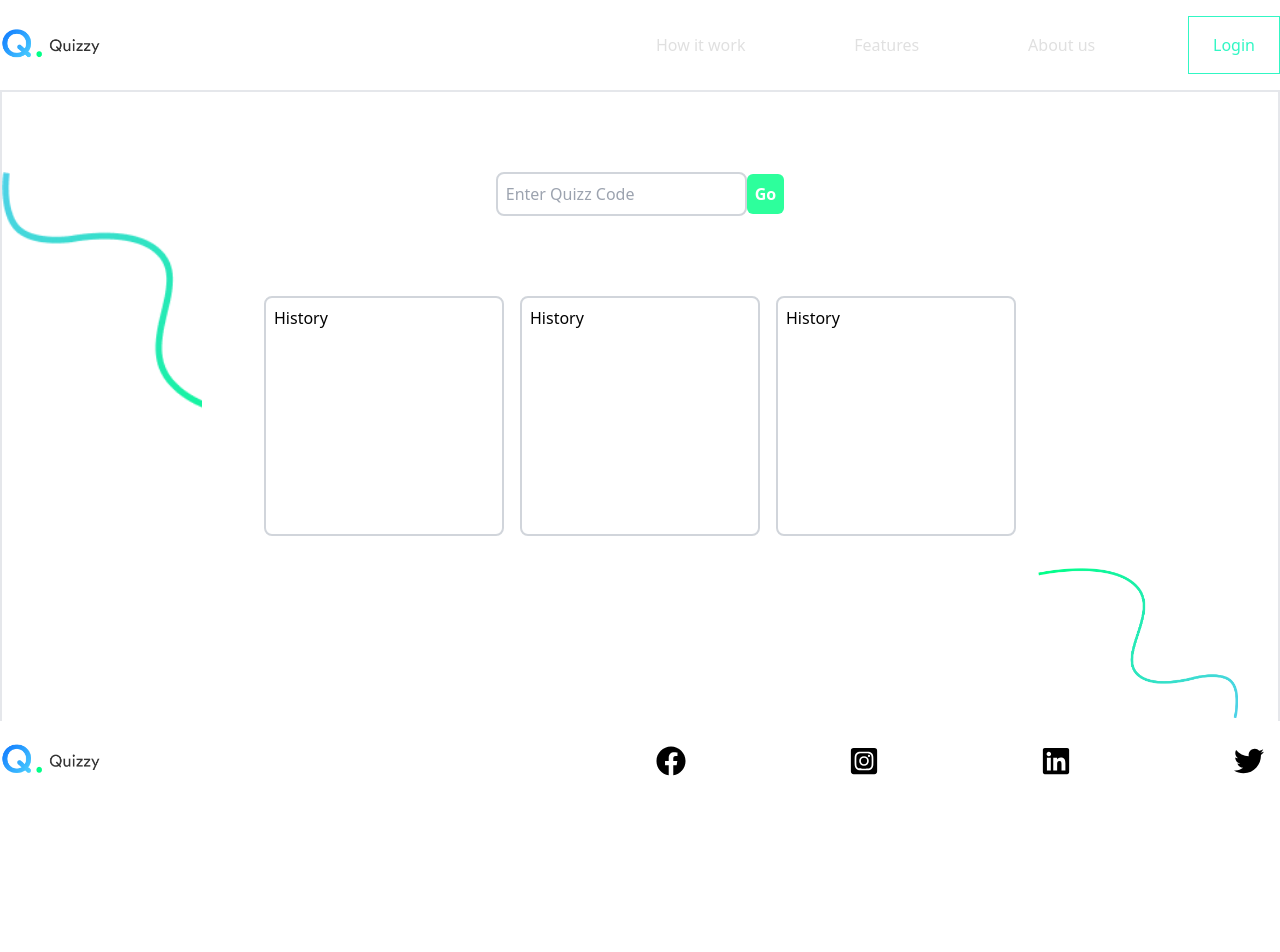
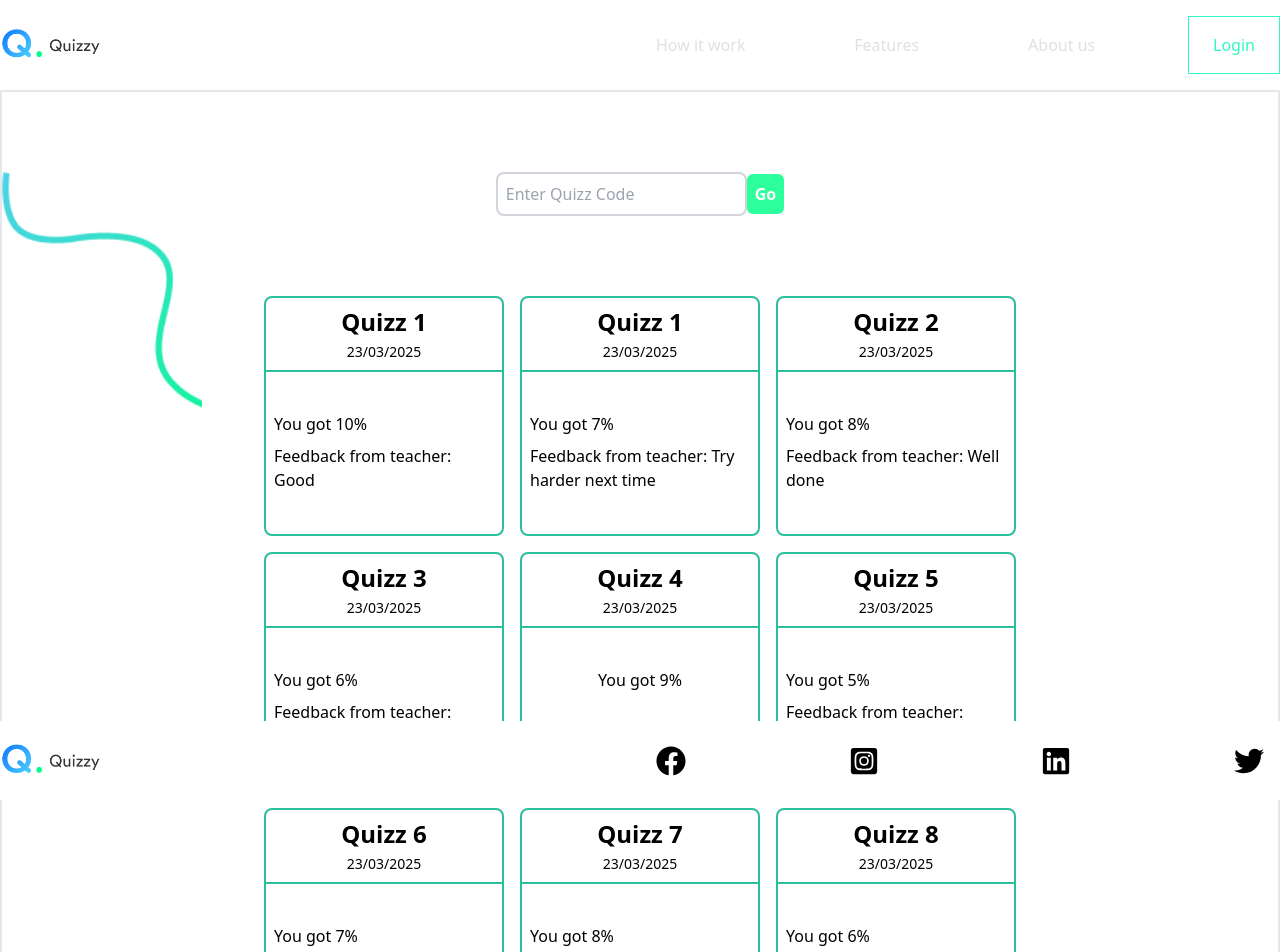
Before and after one commit to NguyenVu04/TestMaster_Project, a Next.js app in the folder frontend/: page /student/1 in a window 1280 px wide. Shown: the top 952 px of the page. Before the commit the page ends 800 px from the top, so only its background shows below. Built offline with nearby package versions, Linux system fonts and the light colour scheme.

Commit message:
update student history card

```diff
--- a/frontend/app/components/HistoryCard.tsx
+++ /dev/null
@@ -1,11 +0,0 @@
-import React from "react";
-
-const HistoryCard = () => {
-  return (
-    <div className="h-60 w-60 border-2 border-gray-300 p-2 rounded-lg">
-      <div>History</div>
-    </div>
-  );
-};
-
-export default HistoryCard;
--- /dev/null
+++ b/frontend/app/components/StudentHistoryCard.tsx
@@ -0,0 +1,42 @@
+import studentHistory from "@/app/interface/studentHistory";
+import React, { useCallback } from "react";
+
+// attempTimes: number;
+// studentId: string;
+// //
+// studentName: string;
+// quizzTitle: string;
+// teacherName: string;
+// score: number;
+// feedback?: string;
+// startTime: Date;
+
+type StudentHistoryCardProps = {
+  data: studentHistory;
+};
+const StudentHistoryCard = ({ data }: StudentHistoryCardProps) => {
+  const formatDate = useCallback((date: Date) => {
+    return date.toLocaleDateString("en-UK");
+  }, []);
+
+  return (
+    <div
+      className="h-60 w-60 flex  flex-col gap-10  items-center border-2 rounded-lg"
+      style={{ borderColor: "#2ABF9C" }}
+    >
+      <div
+        className="text-2xl py-2 border-b-2 border-b-cyan-500 w-full text-center font-bold"
+        style={{ borderColor: "#2ABF9C" }}
+      >
+        {data.quizzTitle}
+        <p className="text-sm font-light pt-1">{formatDate(data.startTime)}</p>
+      </div>
+      <div className="flex flex-col gap-2  justify-center px-2">
+        <div>You got {data.score}%</div>
+        {data.feedback && <div>Feedback from teacher: {data.feedback}</div>}
+      </div>
+    </div>
+  );
+};
+
+export default StudentHistoryCard;
--- /dev/null
+++ b/frontend/app/interface/studentHistory.ts
@@ -0,0 +1,14 @@
+type studentHistory = {
+  // id for list
+  attempTimes: number;
+  studentId: string;
+  //
+  studentName: string;
+  quizzTitle: string;
+  teacherName: string;
+  score: number;
+  feedback?: string;
+  startTime: Date;
+};
+
+export default studentHistory;
--- a/frontend/app/student/[id]/page.tsx
+++ b/frontend/app/student/[id]/page.tsx
@@ -1,14 +1,117 @@
 "use client";
-import HistoryCard from "@/app/components/HistoryCard";
+import HistoryCard from "@/app/components/StudentHistoryCard";
 import QuizzCode from "@/app/components/QuizzCode";
+import studentHistory from "@/app/interface/studentHistory";
 import Image from "next/image";
 import React from "react";
+
+const DATA: studentHistory[] = [
+  {
+    attempTimes: 1,
+    studentId: "1",
+    studentName: "Tung",
+    quizzTitle: "Quizz 1",
+    teacherName: "Teacher 1",
+    score: 10,
+    feedback: "Good",
+    startTime: new Date(),
+  },
+  {
+    attempTimes: 2,
+    studentId: "1",
+    studentName: "Tung",
+    quizzTitle: "Quizz 1",
+    teacherName: "Teacher 1",
+    score: 7,
+    feedback: "Try harder next time",
+    startTime: new Date(),
+  },
+  {
+    attempTimes: 1,
+    studentId: "2",
+    studentName: "Linh",
+    quizzTitle: "Quizz 2",
+    teacherName: "Teacher 2",
+    score: 8,
+    feedback: "Well done",
+    startTime: new Date(),
+  },
+  {
+    attempTimes: 3,
+    studentId: "3",
+    studentName: "Minh",
+    quizzTitle: "Quizz 3",
+    teacherName: "Teacher 3",
+    score: 6,
+    feedback: "Needs improvement",
+    startTime: new Date(),
+  },
+  {
+    attempTimes: 2,
+    studentId: "4",
+    studentName: "Hoa",
+    quizzTitle: "Quizz 4",
+    teacherName: "Teacher 4",
+    score: 9,
+    startTime: new Date(),
+  },
+  {
+    attempTimes: 1,
+    studentId: "5",
+    studentName: "Nam",
+    quizzTitle: "Quizz 5",
+    teacherName: "Teacher 5",
+    score: 5,
+    feedback: "Study more",
+    startTime: new Date(),
+  },
+  {
+    attempTimes: 4,
+    studentId: "6",
+    studentName: "An",
+    quizzTitle: "Quizz 6",
+    teacherName: "Teacher 6",
+    score: 7,
+    feedback: "Good progress",
+    startTime: new Date(),
+  },
+  {
+    attempTimes: 2,
+    studentId: "7",
+    studentName: "Binh",
+    quizzTitle: "Quizz 7",
+    teacherName: "Teacher 7",
+    score: 8,
+    feedback: "Keep it up",
+    startTime: new Date(),
+  },
+  {
+    attempTimes: 3,
+    studentId: "8",
+    studentName: "Phuong",
+    quizzTitle: "Quizz 8",
+    teacherName: "Teacher 8",
+    score: 6,
+    feedback: "Focus more on details",
+    startTime: new Date(),
+  },
+  {
+    attempTimes: 1,
+    studentId: "9",
+    studentName: "Huy",
+    quizzTitle: "Quizz 9",
+    teacherName: "Teacher 9",
+    score: 10,
+    feedback: "Excellent work",
+    startTime: new Date(),
+  },
+];
 
 function StudentHome() {
   const [quizzCode, setQuizzCode] = React.useState("");
   console.log(quizzCode);
   return (
-    <div className="flex flex-1 border-2 flex-col items-center relative ">
+    <div className="flex flex-1 border-2 flex-col items-center justify-center relative ">
       <Image
         src="/outline5.png"
         alt="logo"
@@ -30,10 +133,13 @@ function StudentHome() {
           console.log(code);
         }}
       />
-      <div className="flex flex-row gap-4 self-center mt-20">
-        <HistoryCard />
-        <HistoryCard />
-        <HistoryCard />
+      <div className="flex flex-wrap w-[60%] items-center justify-center gap-4 self-center mt-20">
+        {/* <HistoryCard /> */}
+        {DATA.map((data) => {
+          return (
+            <HistoryCard data={data} key={data.attempTimes + data.studentId} />
+          );
+        })}
       </div>
     </div>
   );
--- a/frontend/app/teacher/[id]/page.tsx
+++ b/frontend/app/teacher/[id]/page.tsx
@@ -2,7 +2,7 @@
 import Image from "next/image";
 import React, { useRef } from "react";
 import QuizzCode from "@/app/components/QuizzCode";
-import HistoryCard from "@/app/components/HistoryCard";
+import HistoryCard from "@/app/components/StudentHistoryCard";
 
 const TeacherScreen = () => {
   const [quizzCode, setQuizzCode] = React.useState("");
@@ -30,11 +30,11 @@ const TeacherScreen = () => {
           console.log(code);
         }}
       />
-      <div className="flex flex-row gap-4 self-center mt-20">
+      {/* <div className="flex flex-row gap-4 self-center mt-20">
         <HistoryCard />
         <HistoryCard />
         <HistoryCard />
-      </div>
+      </div> */}
     </div>
   );
 };
```
